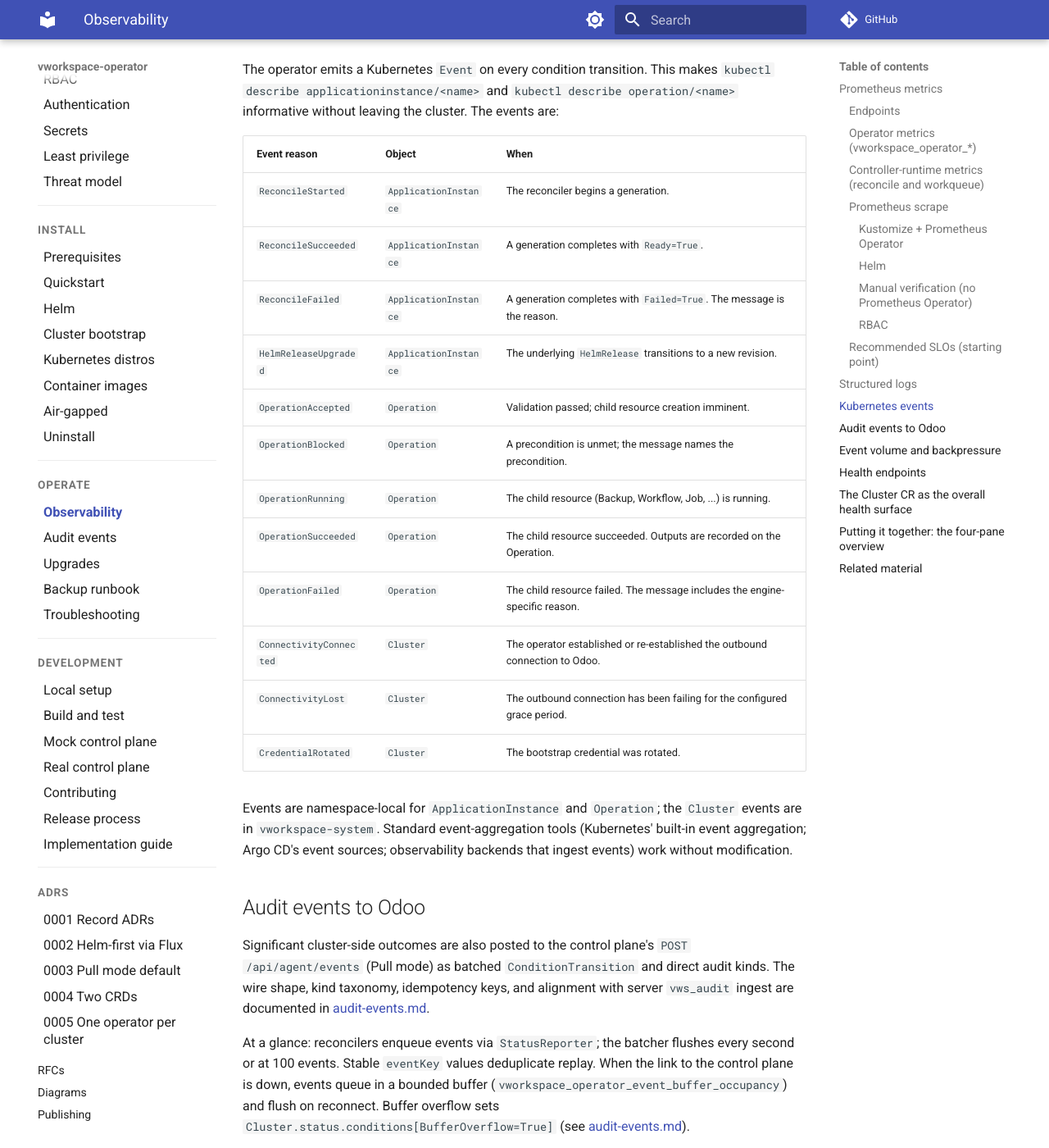
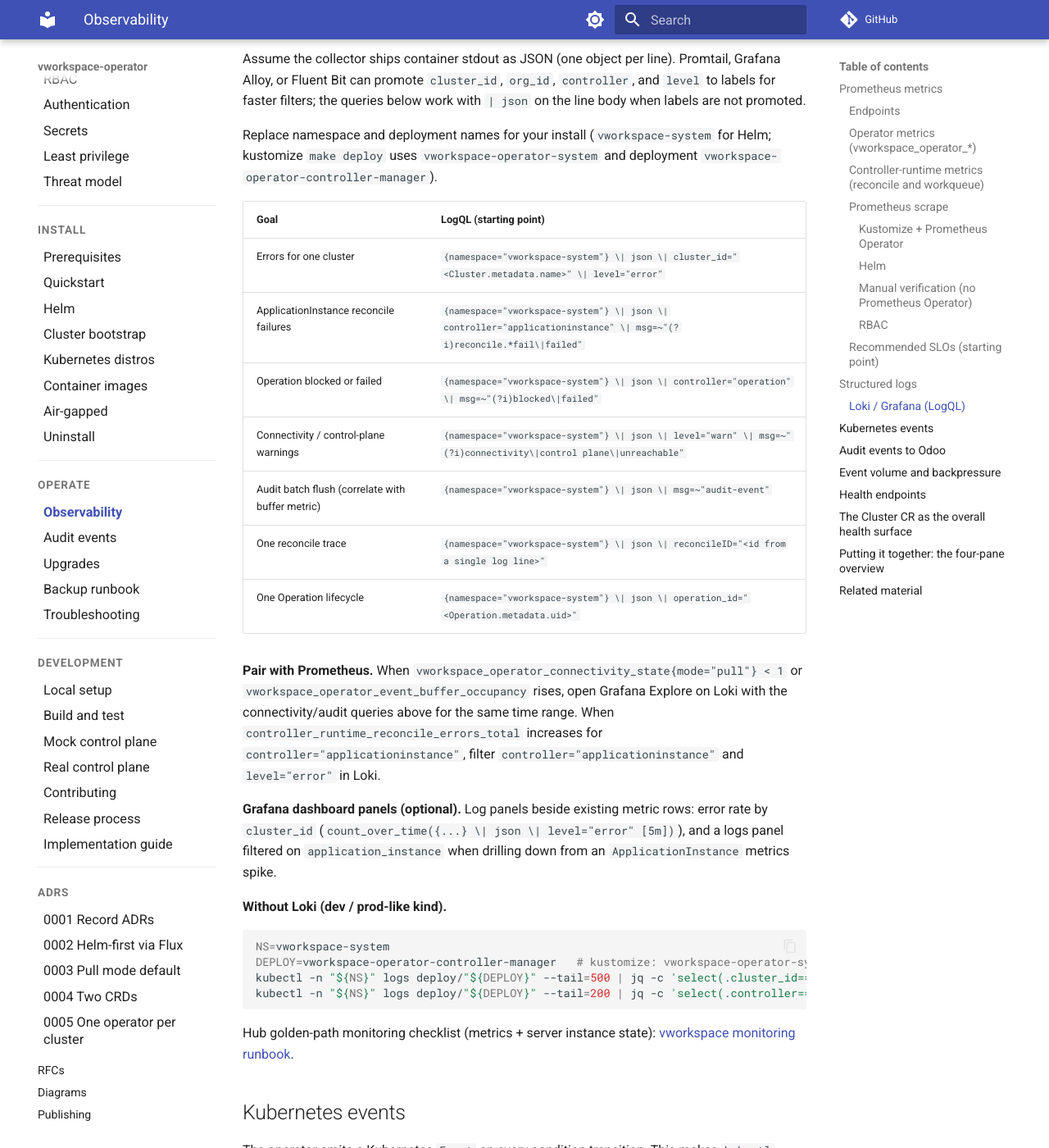
Before and after one commit to vworkspace-io/vworkspace-operator, an MkDocs documentation site: the page built from docs/operate/observability.md, in a window 1280 px wide and 1400 px high, scrolled down 5428 px. Shown: the whole window at 82% size. Built offline with MkDocs 1.6.1 and Material for MkDocs 9.7.7, drawn with Linux system fonts in a browser that asks for light colours; comment, search, counter and statistics services are not loaded; some of the changed text lies outside the part shown.

Commit message:
docs: Loki log query examples for structured logs (hub #6 spoke 2)
Add LogQL starting points, Grafana pairing with Prometheus SLOs, and
kubectl+jq ad-hoc queries. Cross-link hub golden-path monitoring runbook.

Closes #57

````diff
--- a/docs/operate/observability.md
+++ b/docs/operate/observability.md
@@ -1,7 +1,7 @@
 # Observability
 
 **Status:** Alpha
-**Last Updated:** 2026-06-04 (hub #6 spoke 1 — scrape + catalog)
+**Last Updated:** 2026-06-04 (hub #6 spoke 2 — Loki examples)
 
 `vworkspace-operator` emits the signals an operator (the person) needs to answer "is this cluster healthy and what happened on it recently". The four surfaces are Prometheus metrics, structured JSON logs, Kubernetes events on every condition transition, and an audit-event stream posted to the control plane's `POST /api/agent/events`. Each is documented below with the concrete metric names, log fields, and endpoints.
 
@@ -135,6 +135,37 @@ Log levels in practice:
 
 Sensitive values (chart-value secrets, the operator's own bootstrap credential) are redacted ([../security/secrets-handling.md](../security/secrets-handling.md)). The structured shape lets `kubectl logs ... | jq` and any log-aggregation backend slice and dice by cluster, org, namespace, application instance, or operation id without parsing strings.
 
+### Loki / Grafana (LogQL)
+
+Assume the collector ships container stdout as JSON (one object per line). Promtail, Grafana Alloy, or Fluent Bit can promote `cluster_id`, `org_id`, `controller`, and `level` to labels for faster filters; the queries below work with `| json` on the line body when labels are not promoted.
+
+Replace namespace and deployment names for your install (`vworkspace-system` for Helm; kustomize `make deploy` uses `vworkspace-operator-system` and deployment `vworkspace-operator-controller-manager`).
+
+| Goal | LogQL (starting point) |
+|------|------------------------|
+| Errors for one cluster | `{namespace="vworkspace-system"} \| json \| cluster_id="<Cluster.metadata.name>" \| level="error"` |
+| ApplicationInstance reconcile failures | `{namespace="vworkspace-system"} \| json \| controller="applicationinstance" \| msg=~"(?i)reconcile.*fail\|failed"` |
+| Operation blocked or failed | `{namespace="vworkspace-system"} \| json \| controller="operation" \| msg=~"(?i)blocked\|failed"` |
+| Connectivity / control-plane warnings | `{namespace="vworkspace-system"} \| json \| level="warn" \| msg=~"(?i)connectivity\|control plane\|unreachable"` |
+| Audit batch flush (correlate with buffer metric) | `{namespace="vworkspace-system"} \| json \| msg=~"audit-event"` |
+| One reconcile trace | `{namespace="vworkspace-system"} \| json \| reconcileID="<id from a single log line>"` |
+| One Operation lifecycle | `{namespace="vworkspace-system"} \| json \| operation_id="<Operation.metadata.uid>"` |
+
+**Pair with Prometheus.** When `vworkspace_operator_connectivity_state{mode="pull"} < 1` or `vworkspace_operator_event_buffer_occupancy` rises, open Grafana Explore on Loki with the connectivity/audit queries above for the same time range. When `controller_runtime_reconcile_errors_total` increases for `controller="applicationinstance"`, filter `controller="applicationinstance"` and `level="error"` in Loki.
+
+**Grafana dashboard panels (optional).** Log panels beside existing metric rows: error rate by `cluster_id` (`count_over_time({...} \| json \| level="error" [5m])`), and a logs panel filtered on `application_instance` when drilling down from an `ApplicationInstance` metrics spike.
+
+**Without Loki (dev / prod-like kind).**
+
+```bash
+NS=vworkspace-system
+DEPLOY=vworkspace-operator-controller-manager   # kustomize: vworkspace-operator-system / vworkspace-operator-controller-manager
+kubectl -n "${NS}" logs deploy/"${DEPLOY}" --tail=500 | jq -c 'select(.cluster_id=="<cluster-uuid>" and .level=="error")'
+kubectl -n "${NS}" logs deploy/"${DEPLOY}" --tail=200 | jq -c 'select(.controller=="applicationinstance" and (.msg|test("fail";"i")))'
+```
+
+Hub golden-path monitoring checklist (metrics + server instance state): [vworkspace monitoring runbook](https://github.com/vworkspace-io/vworkspace/blob/main/docs/monitoring-golden-path.md).
+
 ## Kubernetes events
 
 The operator emits a Kubernetes `Event` on every condition transition. This makes `kubectl describe applicationinstance/<name>` and `kubectl describe operation/<name>` informative without leaving the cluster. The events are:
````
